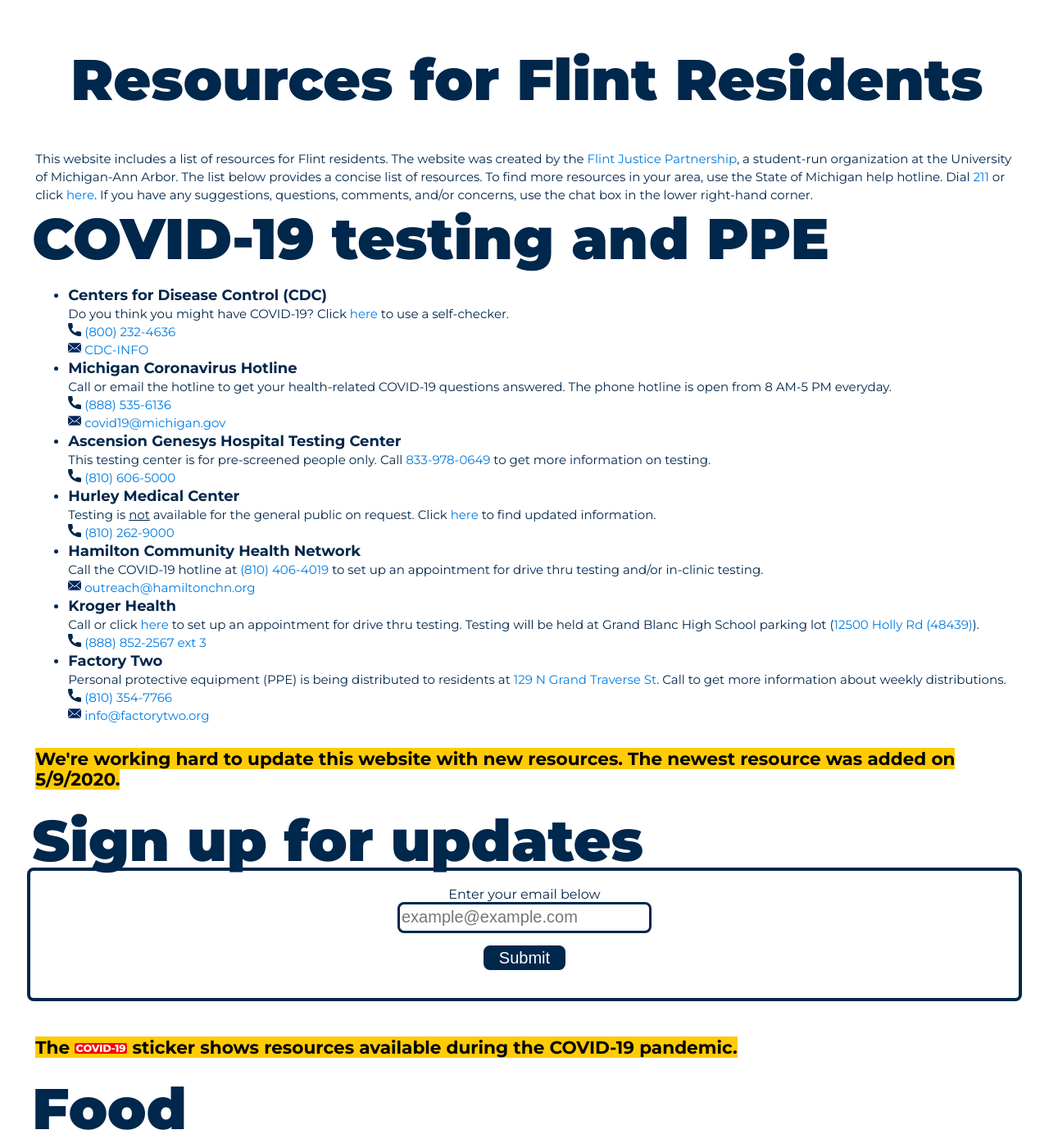
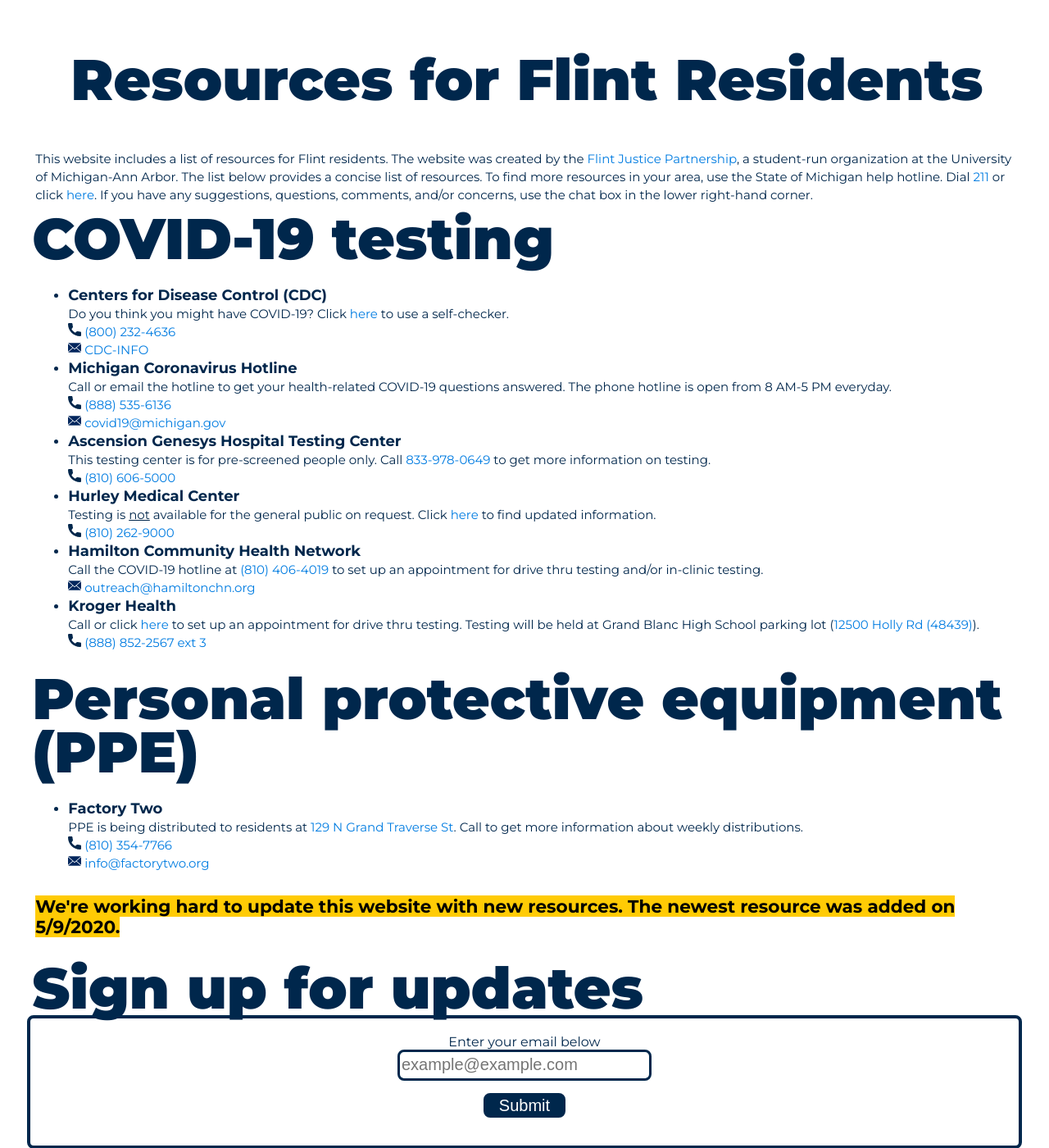
Before and after one commit to umichfjp/umichfjp.github.io, a Jekyll site: the page built from pages/resources.html, in a window 1280 px wide and 1400 px high. Shown: the whole window at 82% size. Built offline with Jekyll 4.4.1, drawn with Linux system fonts in a browser that asks for light colours.

Commit message:
Update resources.html

```diff
--- a/pages/resources.html
+++ b/pages/resources.html
@@ -22,7 +22,7 @@ title: Resources for Flint residents
         </h3>
 
 
-        <div class="titlere">COVID-19 testing and PPE</div>
+        <div class="titlere">COVID-19 testing</div>
         <h3>
         <ul>
           <li>
@@ -57,9 +57,14 @@ title: Resources for Flint residents
             <br />Call or click <a href="https://www.thelittleclinic.com/drivethru-testing" target="_blank">here</a> to set up an appointment for drive thru testing. Testing will be held at Grand Blanc High School parking lot (<a href="https://goo.gl/maps/cCMePWAkcsWS4D1n7" target="_blank">12500 Holly Rd (48439)</a>).
             <br /><img src="https://umichfjp.github.io/assets/icons/phone.svg" alt="Phone" style="width:16px;"> <a href="tel:+1888-852-2567w3">(888) 852-2567  ext 3</a>
           </li>
+        </ul>
+        </h3>
+
+          <div class="titlere">Personal protective equipment (PPE)</div>
+          <h3><ul>
           <li>
             <b><big>Factory Two</big></b>
-            <br />Personal protective equipment (PPE) is being distributed to residents at <a href="https://g.page/FactoryTwo?share" target="_blank">129 N Grand Traverse St</a>. Call to get more information about weekly distributions.
+            <br />PPE is being distributed to residents at <a href="https://g.page/FactoryTwo?share" target="_blank">129 N Grand Traverse St</a>. Call to get more information about weekly distributions.
             <br /><img src="https://umichfjp.github.io/assets/icons/phone.svg" alt="Phone" style="width:16px;"> <a href="tel:+1810-354-7766">(810) 354-7766</a>
             <br /><img src="https://umichfjp.github.io/assets/icons/mail.svg" alt="Mail" style="width:16px;"> <a href="mailto:info@factorytwo.org">info@factorytwo.org</a>
           </li>
```
